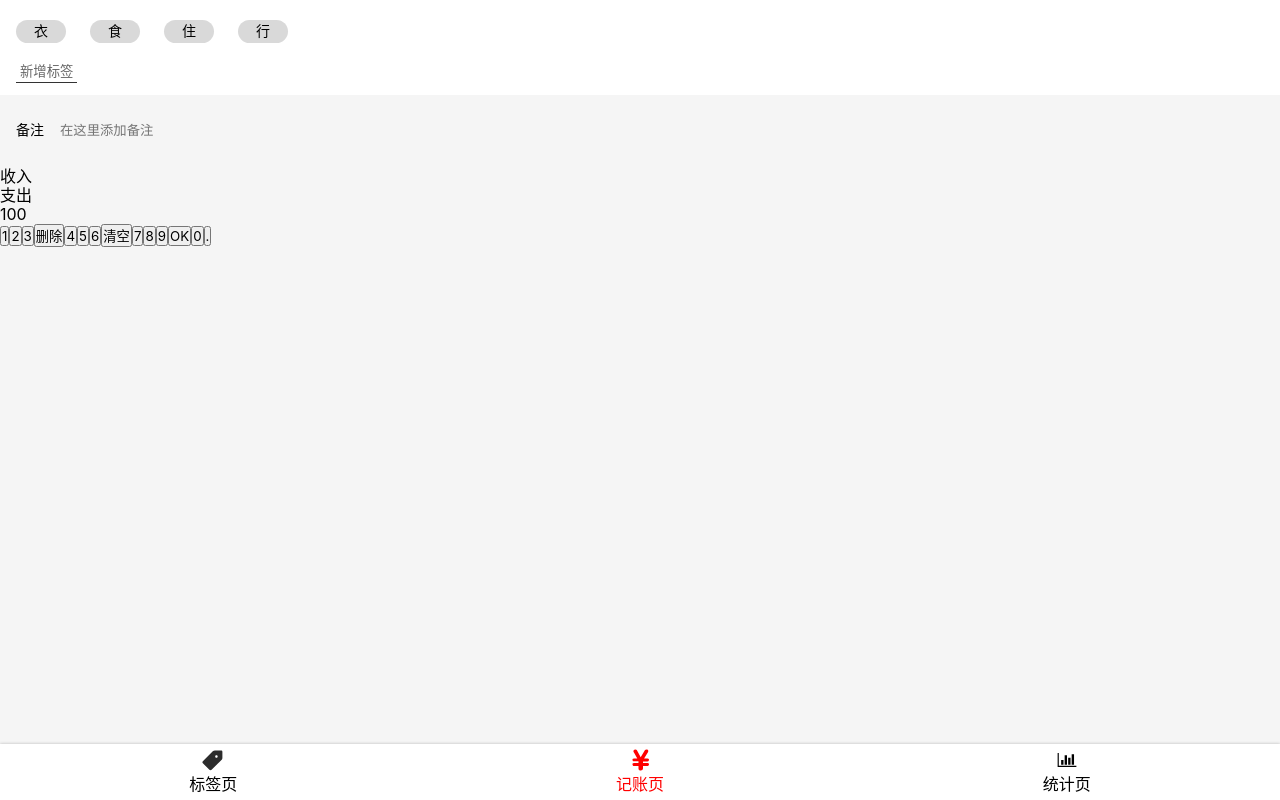
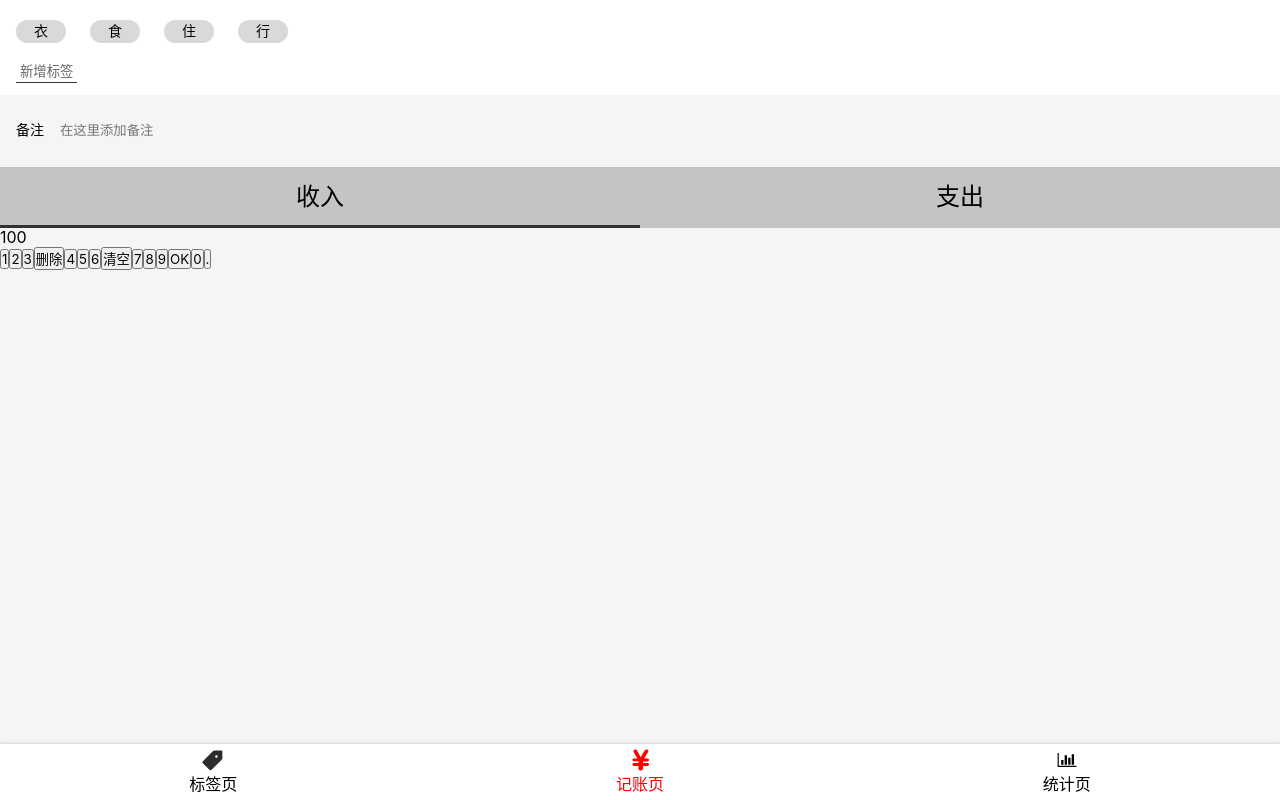
Before and after one commit to slTrust/accounting-react-01, a React app: page /#/money in a window 1280 px wide. Built offline with nearby package versions, Linux system fonts and the light colour scheme.

Commit message:
money.tsx之 类型 UI完成

```diff
--- a/src/views/Money.tsx
+++ b/src/views/Money.tsx
@@ -46,7 +46,27 @@
   }
 `;
 const CategorySection = styled.section`
-
+  font-size:24px;
+  > ul{
+    display:flex;
+    background:#c4c4c4;
+    > li{
+      width:50%;
+      text-align:center;
+      padding:16px 0;
+      position:relative;
+      &.selected::after{
+        content:'';
+        display:block;
+        height:3px;
+        background:#333;
+        position:absolute;
+        bottom:0;
+        width:100%;
+        left:0;
+      }
+    }
+  }
 `;
 const NumberPadSection = styled.section`
 
@@ -74,7 +94,7 @@
       </NotesSection>
       <CategorySection>
         <ul>
-          <li>收入</li>
+          <li className="selected">收入</li>
           <li>支出</li>
         </ul>
       </CategorySection>
```
